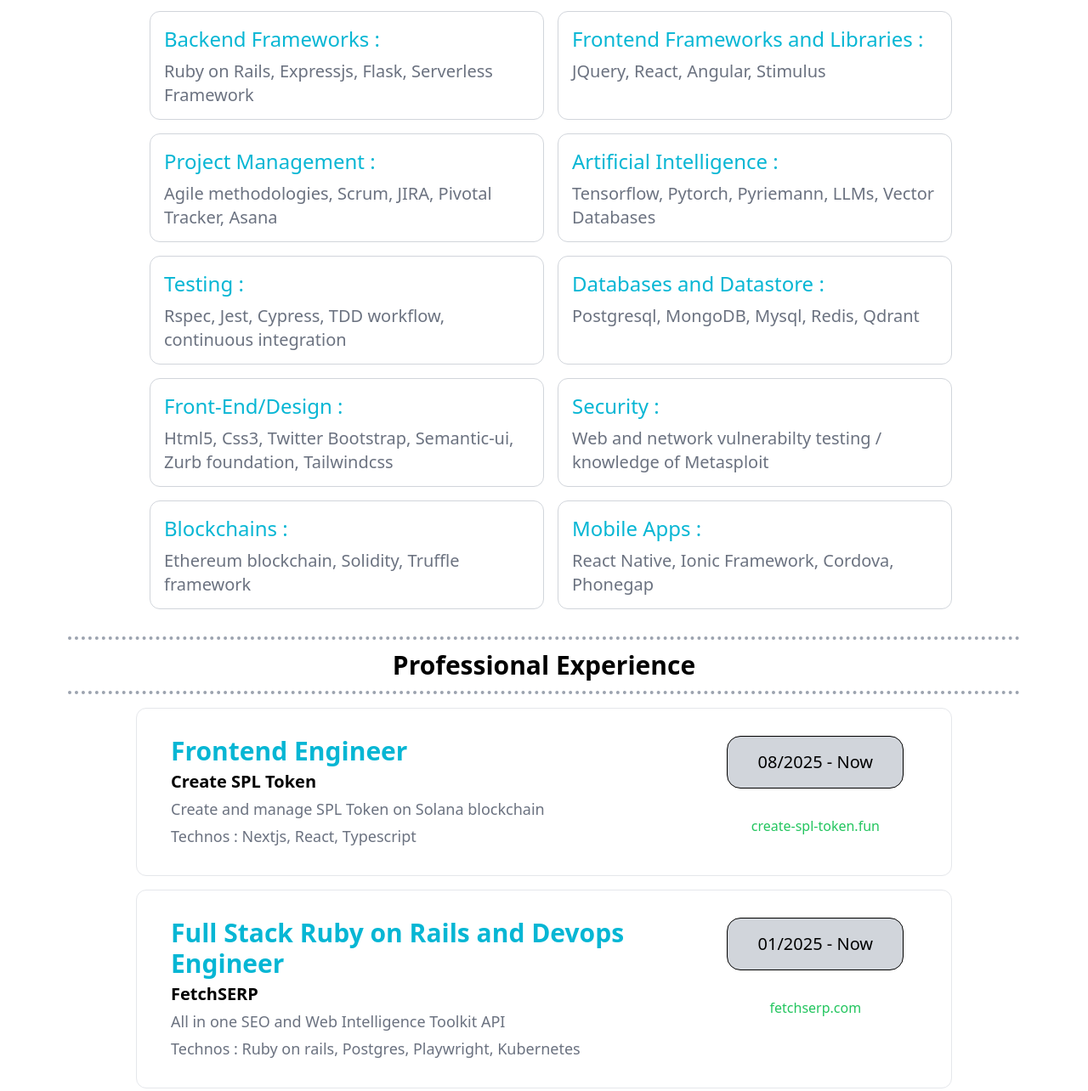
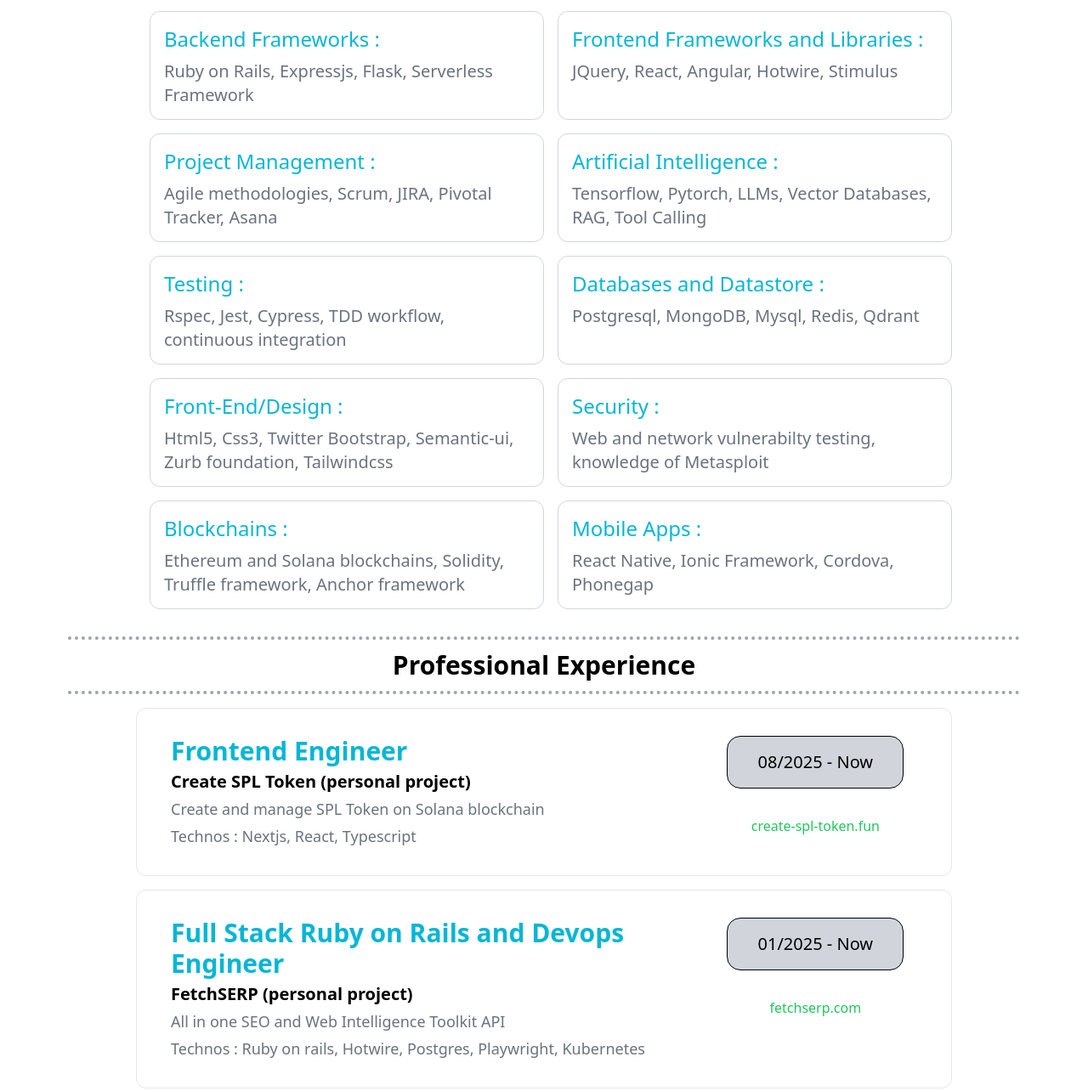
Before and after one commit to ducrouxolivier/curriculum, a plain HTML site: page index.html in a window 1280 px wide. Shown: the part 415-1699 px from the top of the page at 85% size. Drawn offline with nearby package versions, Linux system fonts and the light colour scheme.

Commit message:
update skills

```diff
--- a/index.html
+++ b/index.html
@@ -131,7 +131,7 @@
           <div class="p-4 ml-4 xl:h-32 mt-4 border border-gray-300 rounded-xl">
             <p class="text-cyan-500 text-2xl">Blockchains :</p>
             <p class="text-gray-500 text-xl mt-2">
-              Ethereum blockchain, Solidity, Truffle framework
+              Ethereum and Solana blockchains, Solidity, Truffle framework, Anchor framework
             </p>
           </div>
         </div>
@@ -150,13 +150,13 @@
               Frontend Frameworks and Libraries :
             </p>
             <p class="text-gray-500 text-xl mt-2">
-              JQuery, React, Angular, Stimulus
+              JQuery, React, Angular, Hotwire, Stimulus
             </p>
           </div>
           <div class="p-4 ml-4 xl:h-32 mt-4 border border-gray-300 rounded-xl">
             <p class="text-cyan-500 text-2xl">Artificial Intelligence :</p>
             <p class="text-gray-500 text-xl mt-2">
-              Tensorflow, Pytorch, Pyriemann, LLMs, Vector Databases
+              Tensorflow, Pytorch, LLMs, Vector Databases, RAG, Tool Calling
             </p>
           </div>
           <div class="p-4 ml-4 xl:h-32 mt-4 border border-gray-300 rounded-xl">
@@ -168,7 +168,7 @@
           <div class="p-4 ml-4 xl:h-32 mt-4 border border-gray-300 rounded-xl">
             <p class="text-cyan-500 text-2xl">Security :</p>
             <p class="text-gray-500 text-xl mt-2">
-              Web and network vulnerabilty testing / knowledge of Metasploit
+              Web and network vulnerabilty testing, knowledge of Metasploit
             </p>
           </div>
           <div class="p-4 ml-4 xl:h-32 mt-4 border border-gray-300 rounded-xl">
@@ -193,7 +193,7 @@
               <h3 class="text-3xl font-bold text-cyan-500">
                 Frontend Engineer
               </h3>
-              <h4 class="text-xl font-semibold mt-1">Create SPL Token</h4>
+              <h4 class="text-xl font-semibold mt-1">Create SPL Token (personal project)</h4>
               <p class="text-gray-500 text-lg mt-1">
                 Create and manage SPL Token on Solana blockchain
               </p>
@@ -230,12 +230,12 @@
               <h3 class="text-3xl font-bold text-cyan-500">
                 Full Stack Ruby on Rails and Devops Engineer
               </h3>
-              <h4 class="text-xl font-semibold mt-1">FetchSERP</h4>
+              <h4 class="text-xl font-semibold mt-1">FetchSERP (personal project)</h4>
               <p class="text-gray-500 text-lg mt-1">
                 All in one SEO and Web Intelligence Toolkit API
               </p>
               <p class="text-gray-500 text-lg mt-1">
-                Technos : Ruby on rails, Postgres, Playwright, Kubernetes
+                Technos : Ruby on rails, Hotwire, Postgres, Playwright, Kubernetes
               </p>
             </div>
           </div>
@@ -342,7 +342,7 @@
                 Full Stack Engineer
               </h3>
               <h4 class="text-xl font-semibold mt-1">
-                Pleasedotcom (Cayman Islands)
+                Pleasedotcom (remote)
               </h4>
               <p class="text-gray-500 text-lg mt-1">
                 Building a decentralized marketplace for the travel industry
```
